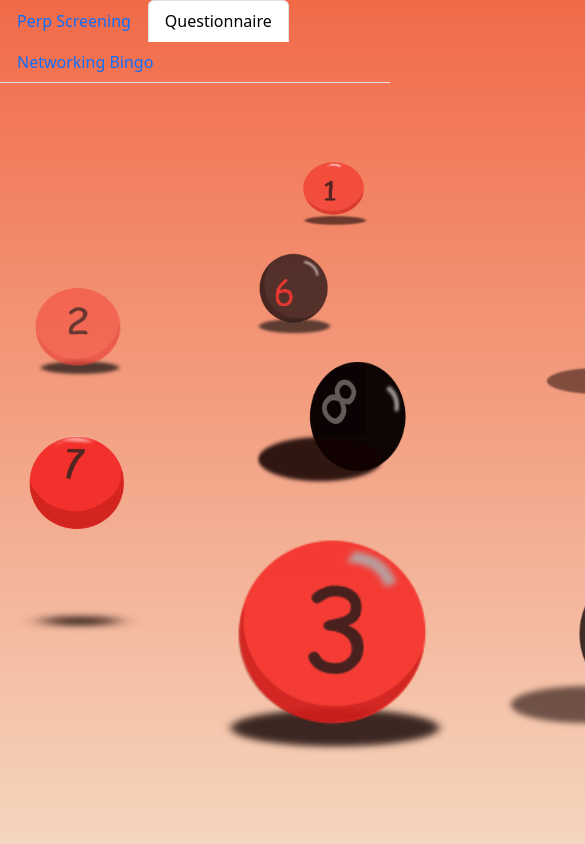
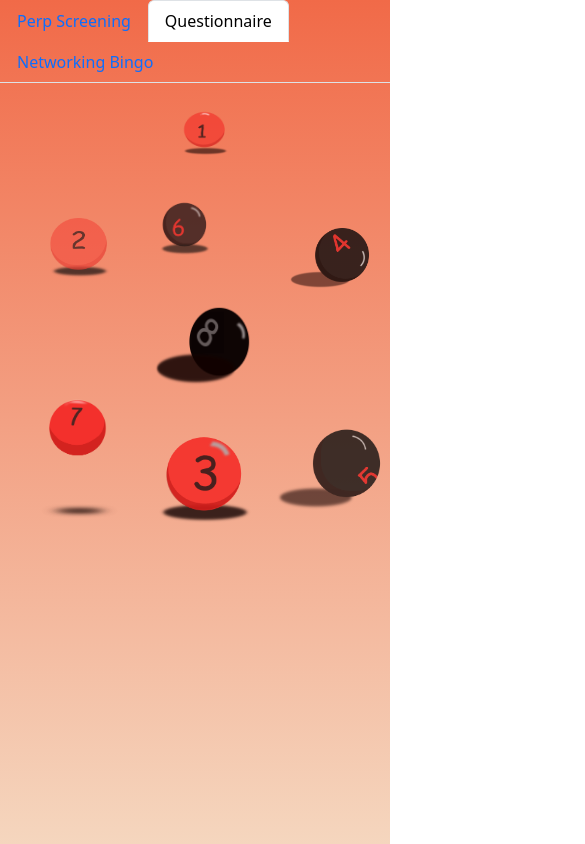
Before and after one commit to Natalies-Angels/love-and-fear, a website: page public/index.html in a window 390 px wide. Shown: the top 844 px of the page, 585 px wide, since content can reach past the window. Drawn offline with nearby package versions, Linux system fonts and the light colour scheme.

Commit message:
adjusting responsiveness

```diff
--- a/public/indexStyle.css
+++ b/public/indexStyle.css
@@ -103,6 +103,7 @@
     align-items: center;
     max-width: 700px;
     margin: 25px auto;
+    position: relative; /* Allow buttons to be positioned absolutely */
 }
 
 button {
@@ -116,7 +117,7 @@ button {
     outline: none;
 }
 
-/* Button sizes */
+/* Button sizes and positions */
 #button-1 {
     background-image: url('numberOne.png');
     width: 75px;
@@ -186,19 +187,6 @@ button {
     grid-row: 4;
     transform: translateY(-20px);
 }
-input[type="text"], textarea {
-    border: none;
-    border-bottom: 2px solid #000;
-    padding: 5px;
-    outline: none;
-}
-
-textarea {
-    border-bottom: none;
-    border: 2px solid #000;
-    padding: 5px;
-}
-
 @media (max-width: 768px) {
     .question-buttons {
         grid-template-columns: repeat(2, 1fr);
@@ -207,35 +195,108 @@ textarea {
         max-width: 500px;
         margin: 20px auto;
     }
+
+    #button-1 {
+        width: 60px;
+        height: 60px;
+        transform: translateY(-10px);
+    }
+
+    #button-2 {
+        width: 75px;
+        height: 75px;
+        transform: translateY(-10px);
+    }
+
+    #button-5 {
+        width: 150px;
+        height: 150px;
+        transform: translateY(-30px);
+    }
+
+    #button-4 {
+        width: 100px;
+        height: 100px;
+    }
+
+    #button-8 {
+        width: 120px;
+        height: 120px;
+        transform: translateY(-40px);
+    }
+
+    #button-6 {
+        width: 80px;
+        height: 80px;
+        transform: translate(-30px, -40px);
+    }
+
+    #button-7 {
+        width: 150px;
+        height: 150px;
+        transform: translateY(-50px);
+    }
+
+    #button-3 {
+        width: 120px;
+        height: 120px;
+        transform: translateY(-10px);
+    }
 }
 
 @media (max-width: 576px) {
     .question-buttons {
         grid-template-columns: 1fr;
         grid-template-rows: repeat(8, 100px);
-        gap: 30px;
-        max-width: 90%; /* Make sure the width is responsive */
-        margin: 80px auto; /* Center the container */
-        translate: transform;
-        transform: translateX(-40px);
+        gap: 15px;
+        max-width: 90%;
+        margin: 10px auto;
     }
 
-    /* button {
+    #button-1 {
+        width: 50px;
+        height: 50px;
+        transform: translateY(-10px);
+    }
+
+    #button-2 {
+        width: 60px;
+        height: 60px;
+        transform: translateY(-10px);
+    }
+
+    #button-5 {
+        width: 120px;
+        height: 120px;
+        transform: translateY(-20px);
+    }
+
+    #button-4 {
+        width: 80px;
+        height: 80px;
+    }
+
+    #button-8 {
         width: 100px;
         height: 100px;
-    } */
-    #button-7
-    {
-        width: 200px;
-        height: 200px;
+        transform: translateY(-30px);
     }
-    #button-5, #button-3 {
-        width: 250px;
-        height: 250px;
-        transform: translateY(40px);
+
+    #button-6 {
+        width: 60px;
+        height: 60px;
+        transform: translate(-20px, -30px);
     }
-    #button-1
-    {
-        transform: translateY(-20px);
+
+    #button-7 {
+        width: 120px;
+        height: 120px;
+        transform: translateY(-30px);
+    }
+
+    #button-3 {
+        width: 100px;
+        height: 100px;
+        transform: translateY(-10px);
     }
 }
```
